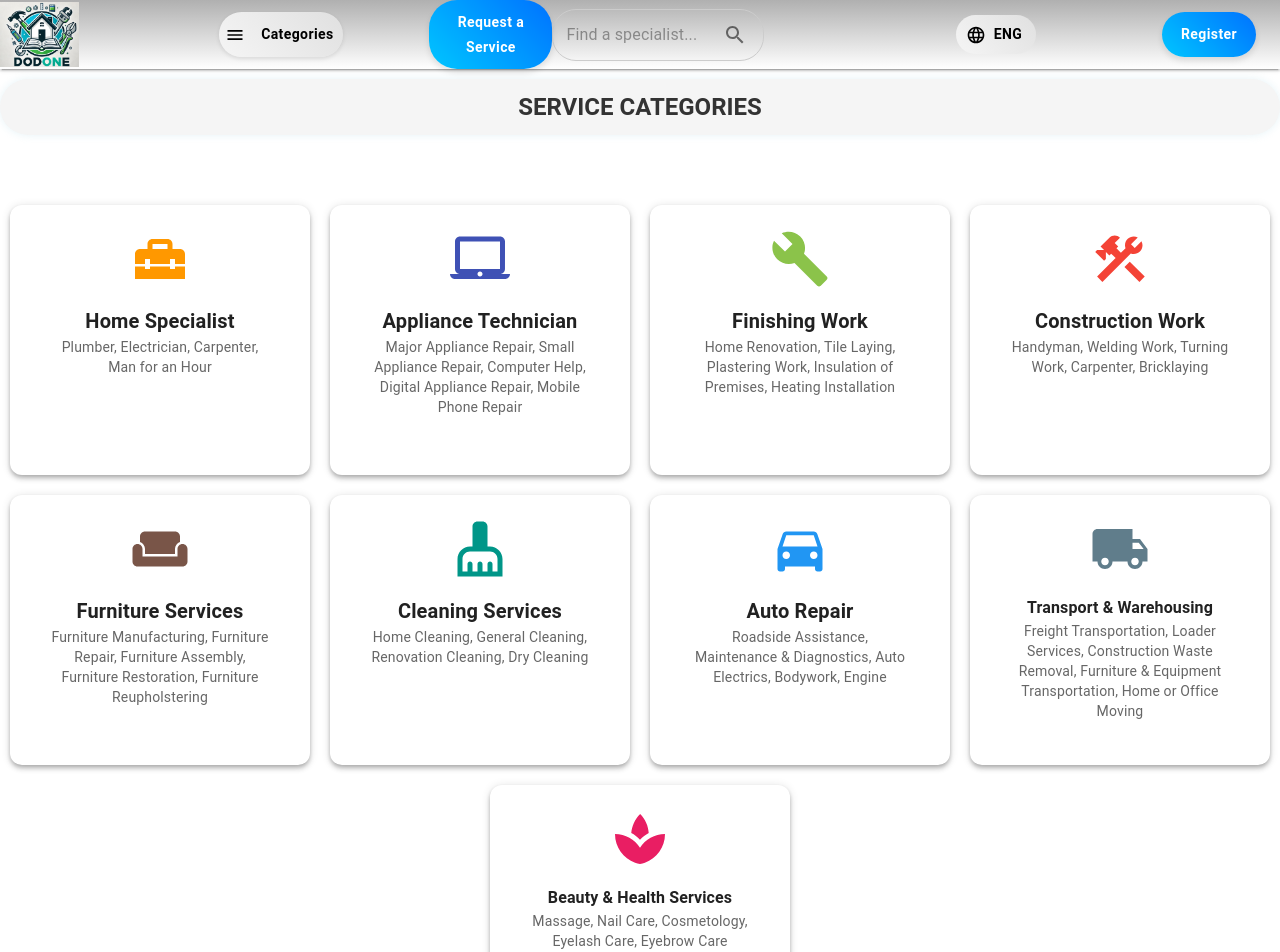
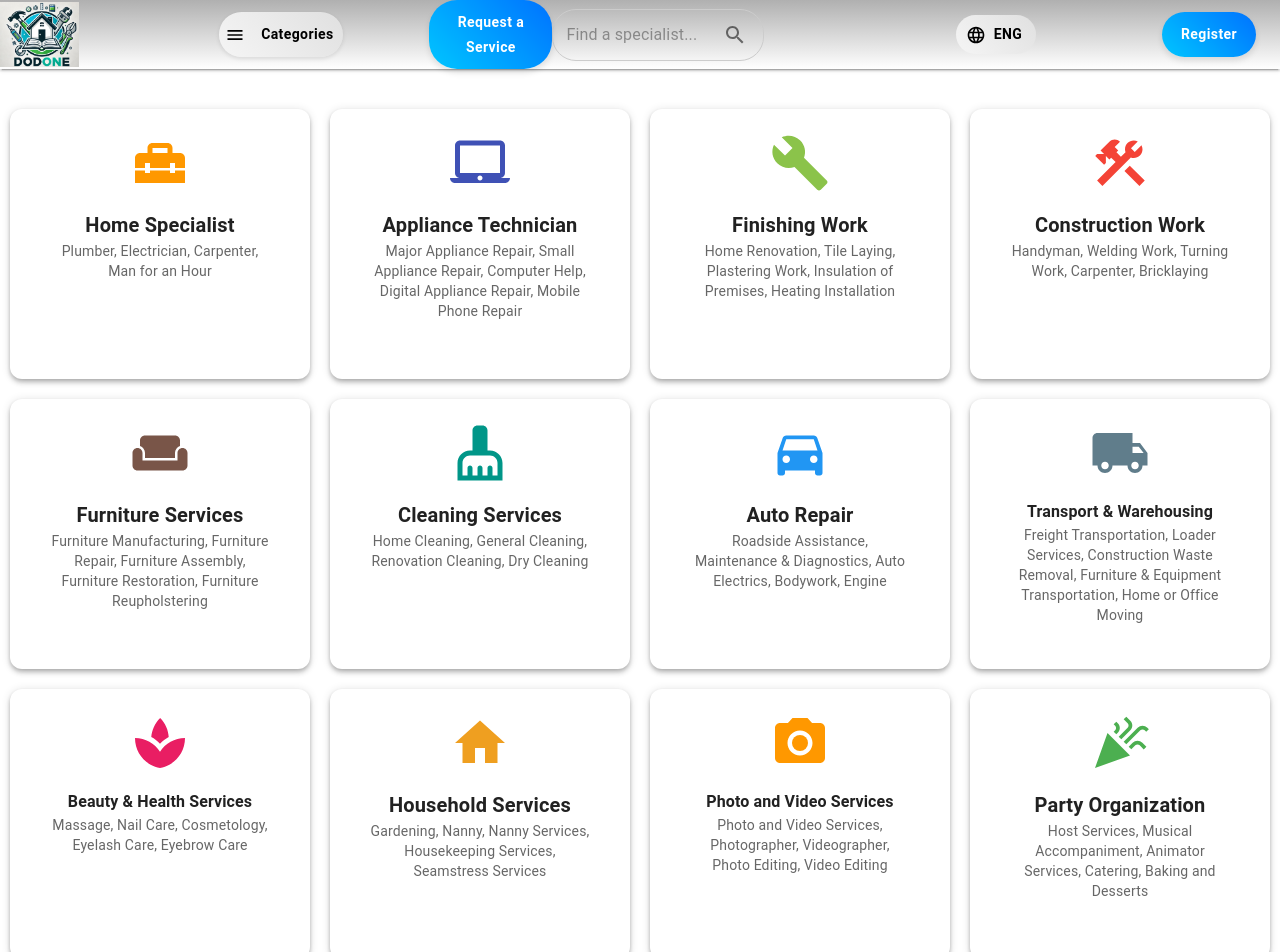
Before and after one commit to Vhkan/dodone, a Next.js app: page / in a window 1280 px wide. Shown: the top 952 px of the page. Built offline with nearby package versions, Linux system fonts and the light colour scheme.

Commit message:
add more service categories

```diff
--- a/src/components/Categories.tsx
+++ b/src/components/Categories.tsx
@@ -11,6 +11,9 @@ import DirectionsCarIcon from "@mui/icons-material/DirectionsCar";
 import LocalShippingIcon from "@mui/icons-material/LocalShipping";
 import SpaIcon from "@mui/icons-material/Spa";
 import LaptopMacIcon from "@mui/icons-material/LaptopMac";
+import HomeIcon from "@mui/icons-material/Home";
+import CameraAltIcon from "@mui/icons-material/CameraAlt";
+import CelebrationIcon from "@mui/icons-material/Celebration";
 
 const categories = [
   {
@@ -105,30 +108,44 @@ const categories = [
       "Eyebrow Care",
     ],
   },
+  {
+    name: "Household Services",
+    icon: <HomeIcon sx={{ fontSize: 60, color: "#e91e" }} />,
+    services: [
+      "Gardening",
+      "Nanny",
+      "Nanny Services",
+      "Housekeeping Services",
+      "Seamstress Services",
+    ],
+  },
+  {
+    name: "Photo and Video Services",
+    icon: <CameraAltIcon sx={{ fontSize: 60, color: "#ff9800" }} />,
+    services: [
+      "Photo and Video Services",
+      "Photographer",
+      "Videographer",
+      "Photo Editing",
+      "Video Editing",
+    ],
+  },
+  {
+    name: "Party Organization",
+    icon: <CelebrationIcon sx={{ fontSize: 60, color: "#4caf50" }} />,
+    services: [
+      "Host Services",
+      "Musical Accompaniment",
+      "Animator Services",
+      "Catering",
+      "Baking and Desserts",
+    ],
+  },
 ];
 
 const CategoriesList = () => {
   return (
     <Box sx={{ width: "100%", py: 5, textAlign: "center" }}>
-      <Typography
-        variant="h5"
-        fontWeight="bold"
-        sx={{
-          mb: 5,
-          textAlign: "center",
-          color: "#333",
-          backgroundColor: "#f5f5f5",
-          padding: "12px 24px",
-          boxShadow: "0 0 8px rgba(173, 216, 230, 0.3)", // Lighter blue shadow
-          textTransform: "uppercase",
-          position: "relative",
-          top: "-30px",
-          borderRadius: "50px",
-        }}
-      >
-        Service Categories
-      </Typography>
-
       <Box
         sx={{
           display: "flex",
```
